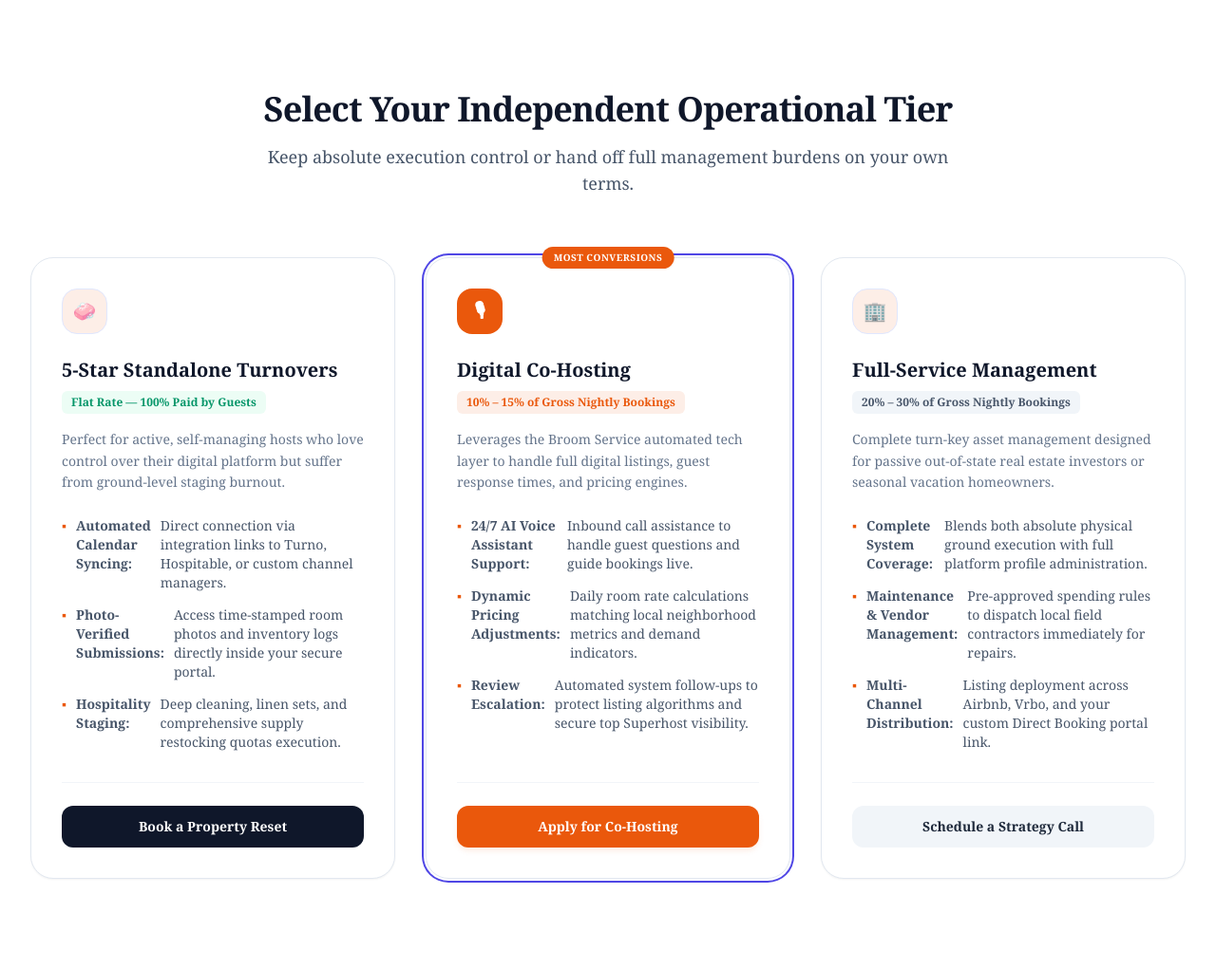
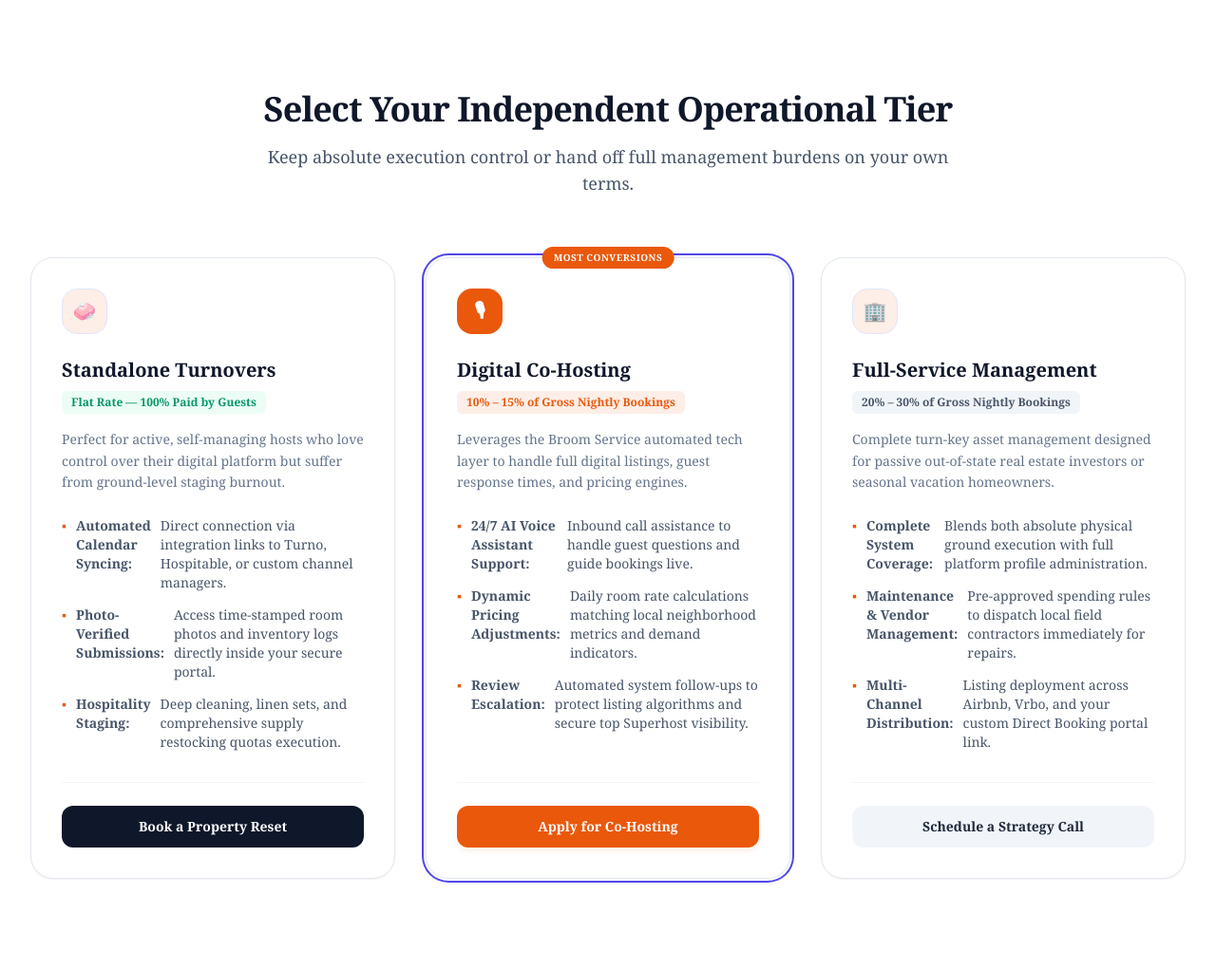
Before and after one commit to get-them666/bizstack-hosts, a FastAPI app: page / in a window 1280 px wide. Shown: the part 1495-2516 px from the top of the page at 95% size. Run offline with FastAPI, Linux system fonts and the light colour scheme; data that the repository does not hold is empty; some libraries are stand-ins or nearby versions.

Commit message:
Remove 5-Star claim from service card heading
Missed by an earlier case-sensitive search. Unverified rating claim was live
on the production homepage; strip it so the heading reads "Standalone
Turnovers".

```diff
--- a/templates/index.html
+++ b/templates/index.html
@@ -347,7 +347,7 @@
                 <div class="bg-white rounded-3xl border border-slate-200 p-8 shadow-sm flex flex-col justify-between transition-all duration-300 hover:-translate-y-1 hover:shadow-xl">
                     <div>
                         <div class="w-12 h-12 rounded-2xl bg-indigo-50 border border-indigo-100 flex items-center justify-center text-indigo-600 text-xl font-bold mb-6">🧼</div>
-                        <h3 class="text-xl font-bold text-slate-900">5-Star Standalone Turnovers</h3>
+                        <h3 class="text-xl font-bold text-slate-900">Standalone Turnovers</h3>
                         <p class="text-xs font-semibold text-emerald-600 bg-emerald-50 px-2.5 py-1 rounded-md inline-block mt-2">Flat Rate — 100% Paid by Guests</p>
                         <p class="mt-4 text-sm text-slate-500 leading-relaxed">Perfect for active, self-managing hosts who love control over their digital platform but suffer from ground-level staging burnout.</p>
                         <ul class="mt-6 space-y-3.5 text-sm text-slate-600">
```
